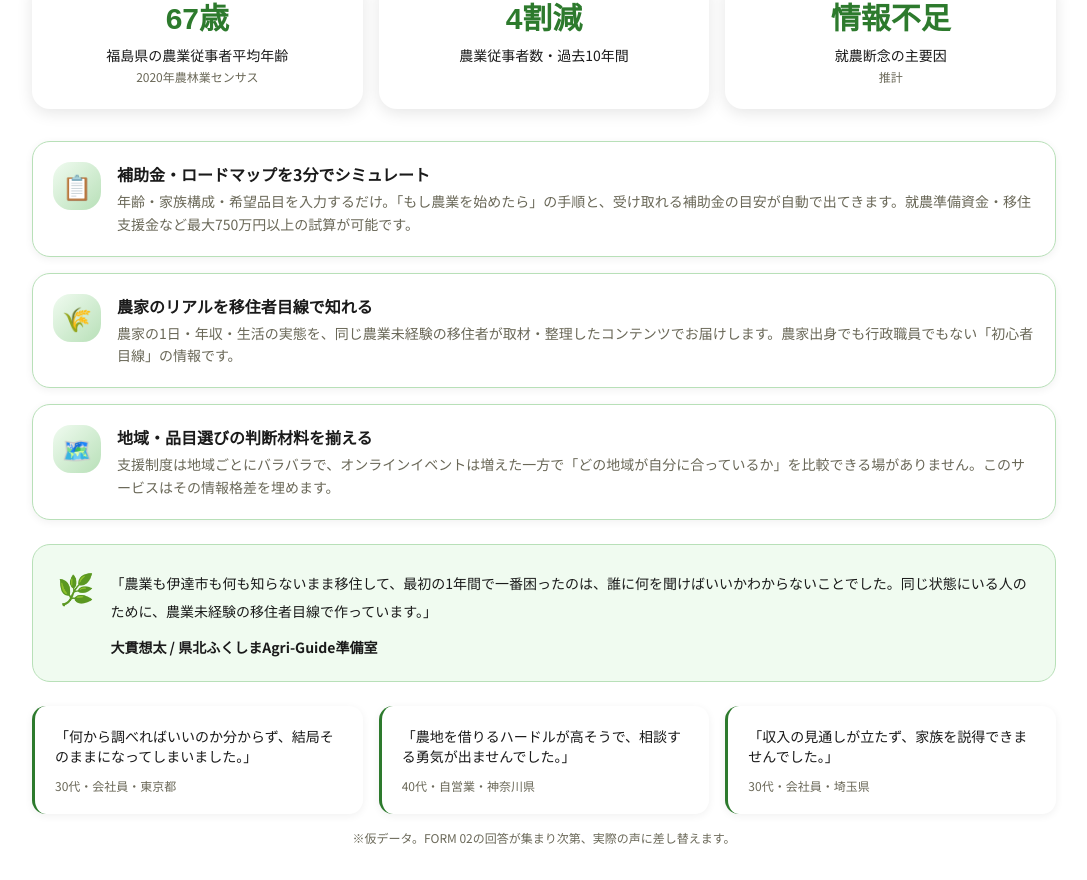
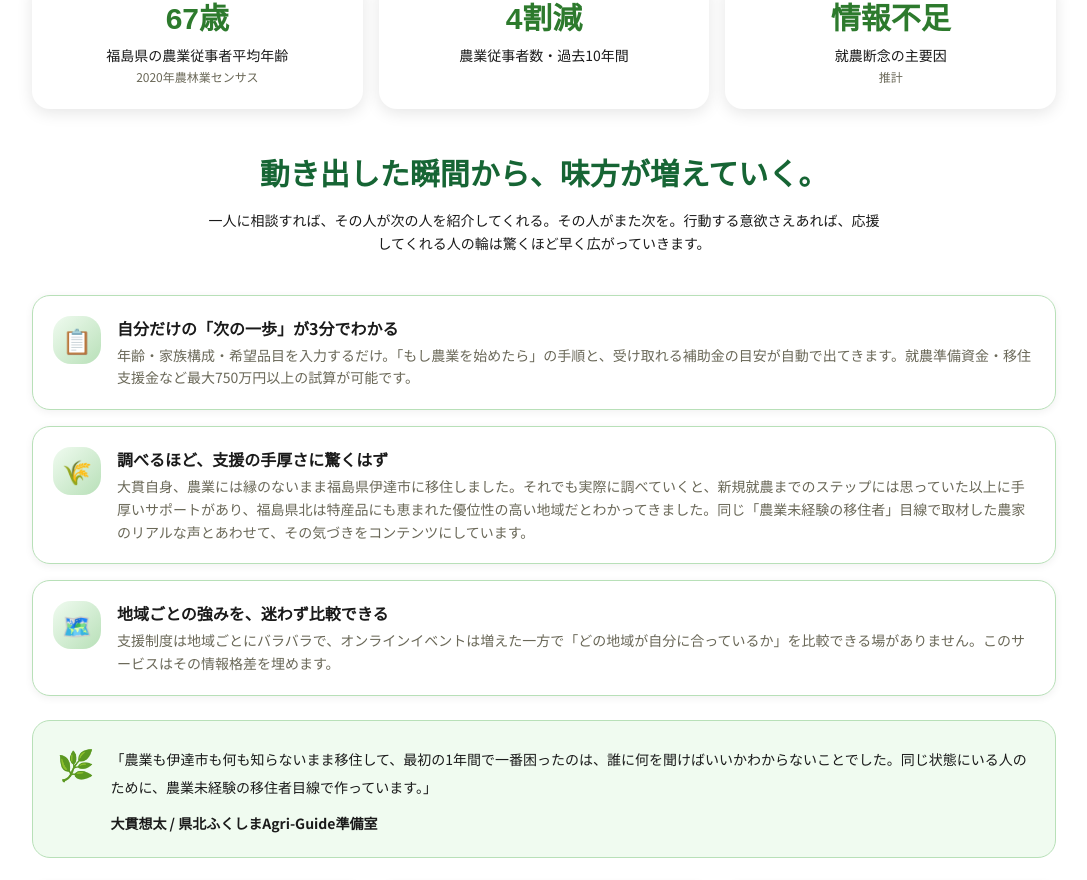
Before and after one commit to oonukisouta643-afk/agri-guide-next, a Next.js app: page / in a window 1280 px wide. Shown: the part 964-1844 px from the top of the page, without its empty margins (96-1183 px from the left). Built offline with nearby package versions, Linux system fonts and the light colour scheme; no server answers.

Commit message:
Update Story.tsx

```diff
--- a/src/components/sections/Story.tsx
+++ b/src/components/sections/Story.tsx
@@ -4,28 +4,45 @@ import { Reveal } from "@/components/ui/Reveal";
 
 // Section 2：Story（なぜやるのか）
 // 出典：AgriGuide_Next移行_要件定義書v2.0 §5、OLD版 index.html #256-334
-// 数字3枚カード（67歳・4割減・情報不足）＋3つの機能訴求カード＋代表の語り＋断念者の声3件（仮データ）
+// 数字3枚カード（67歳・4割減・情報不足）＋一言フック＋3つの機能訴求カード＋代表の語り＋断念者の声3件（仮データ）
+//
+// 2026年8月21日：「サイト全体がつまらない・お堅い」というフィードバックを受け見直し。
+// 機能カードが「何ができるか」の説明に終始していて「わくわく」が抜けていたため、
+// 大貫さん自身の言葉（ヒアリング）を反映：
+// ①福島県北は関係者同士が顔見知りで、一人紹介してもらえれば数珠つなぎで支援が広がる
+//   （ただし「動く気」が前提条件。誰にでも自動で起きるわけではない）
+// ②大貫さん自身、農業に縁がないまま移住したが、調べるほど支援の手厚さ・地域の優位性に驚いた
+// この2点を軸に、機能カードを「機能説明」から「これで何が起きるか」に寄せた。
+// 誇大な断定（「誰でも成功する」等）は使わない・「動く気があれば」の条件付けは残す、という
+// ガードレールも維持。
 
 const featureCards = [
   {
     icon: "📋",
-    title: "補助金・ロードマップを3分でシミュレート",
+    title: "自分だけの「次の一歩」が3分でわかる",
     description:
       "年齢・家族構成・希望品目を入力するだけ。「もし農業を始めたら」の手順と、受け取れる補助金の目安が自動で出てきます。就農準備資金・移住支援金など最大750万円以上の試算が可能です。",
   },
   {
     icon: "🌾",
-    title: "農家のリアルを移住者目線で知れる",
+    title: "調べるほど、支援の手厚さに驚くはず",
     description:
-      "農家の1日・年収・生活の実態を、同じ農業未経験の移住者が取材・整理したコンテンツでお届けします。農家出身でも行政職員でもない「初心者目線」の情報です。",
+      "大貫自身、農業には縁のないまま福島県伊達市に移住しました。それでも実際に調べていくと、新規就農までのステップには思っていた以上に手厚いサポートがあり、福島県北は特産品にも恵まれた優位性の高い地域だとわかってきました。同じ「農業未経験の移住者」目線で取材した農家のリアルな声とあわせて、その気づきをコンテンツにしています。",
   },
   {
     icon: "🗺️",
-    title: "地域・品目選びの判断材料を揃える",
+    title: "地域ごとの強みを、迷わず比較できる",
     description:
       "支援制度は地域ごとにバラバラで、オンラインイベントは増えた一方で「どの地域が自分に合っているか」を比較できる場がありません。このサービスはその情報格差を埋めます。",
   },
 ];
+
+// 「わくわく」の核となる一言フック。ボックス（カード）にせず、余白の多いタイポグラフィだけで
+// 見せることで、他の全セクションが同じ白いカード枠で単調になりがちな問題からも意図的に外す。
+const hook = {
+  headline: "動き出した瞬間から、味方が増えていく。",
+  body: "一人に相談すれば、その人が次の人を紹介してくれる。その人がまた次を。行動する意欲さえあれば、応援してくれる人の輪は驚くほど早く広がっていきます。",
+};
 
 const stats = [
   {
@@ -79,7 +96,16 @@ export function Story() {
         ))}
       </div>
 
-      <div className="mx-auto mt-8 flex max-w-5xl flex-col gap-4">
+      <Reveal delayMs={50}>
+        <div className="mx-auto mt-12 max-w-2xl text-center">
+          <p className="font-serif text-2xl font-bold leading-snug text-green-800 sm:text-3xl">
+            {hook.headline}
+          </p>
+          <p className="mt-4 text-sm leading-relaxed text-ink">{hook.body}</p>
+        </div>
+      </Reveal>
+
+      <div className="mx-auto mt-10 flex max-w-5xl flex-col gap-4">
         {featureCards.map((card, i) => (
           <Reveal key={card.title} delayMs={i * 100}>
             <div className="flex items-start gap-4 rounded-lg border border-green-200 bg-white p-5 shadow-sm">
```
